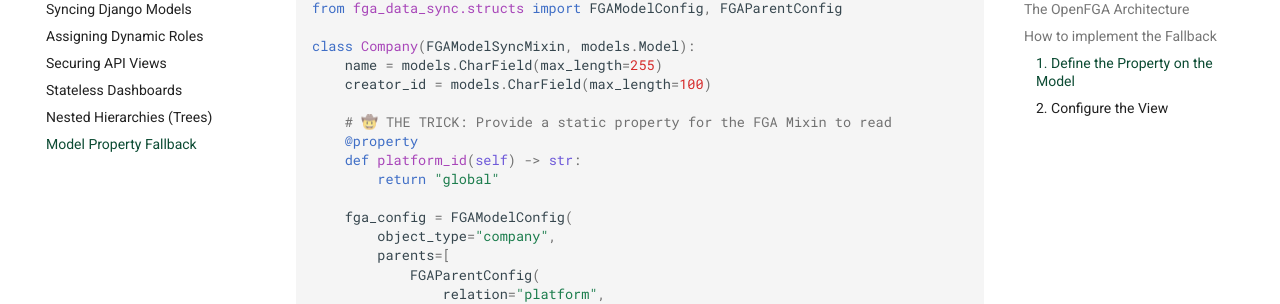
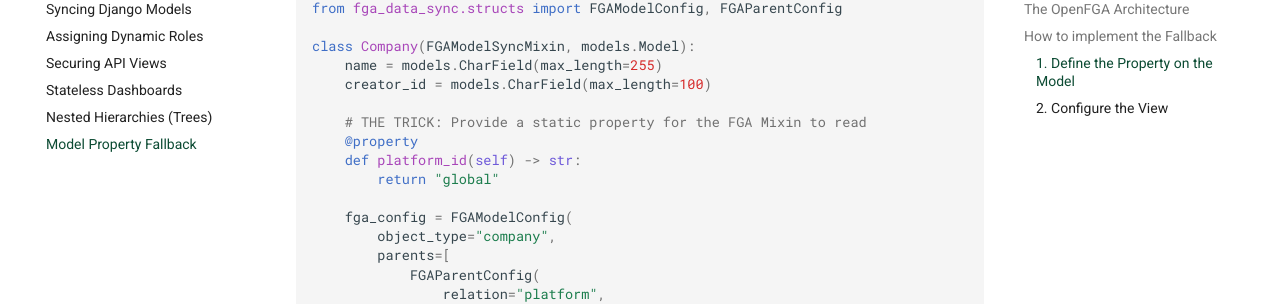
Before and after one commit to aerosadegh/django-fga-data-sync, an MkDocs documentation site: the page built from docs/examples/advanced_creation.md, in a window 1280 px wide and 900 px high, scrolled down 1468 px. Shown: the part 147-451 px from the top of the window. Built offline with MkDocs 1.6.1 and Material for MkDocs 9.7.7, drawn with Linux system fonts in a browser that asks for light colours; a script that is not in the unit is left out; comment, search, counter and statistics services are not loaded; the version menu is left out; some of the changed text lies outside the part shown.

```diff
--- a/docs/examples/advanced_creation.md
+++ b/docs/examples/advanced_creation.md
@@ -1,4 +1,4 @@
-# 🚀 Advanced Parent Resolution: The Model Property Fallback
+# Advanced Parent Resolution: The Model Property Fallback
 
 When securing `POST` (creation) endpoints, the OpenFGA validation phase happens *before* the Django model is instantiated and saved. By default, `FGAViewConfig` expects the frontend to provide the parent's ID directly in the JSON payload (via `create_parent_field`).
 
@@ -61,7 +61,7 @@ class Company(FGAModelSyncMixin, models.Model):
     name = models.CharField(max_length=255)
     creator_id = models.CharField(max_length=100)
 
-    # 🤠 THE TRICK: Provide a static property for the FGA Mixin to read
+    # THE TRICK: Provide a static property for the FGA Mixin to read
     @property
     def platform_id(self) -> str:
         return "global"
```
